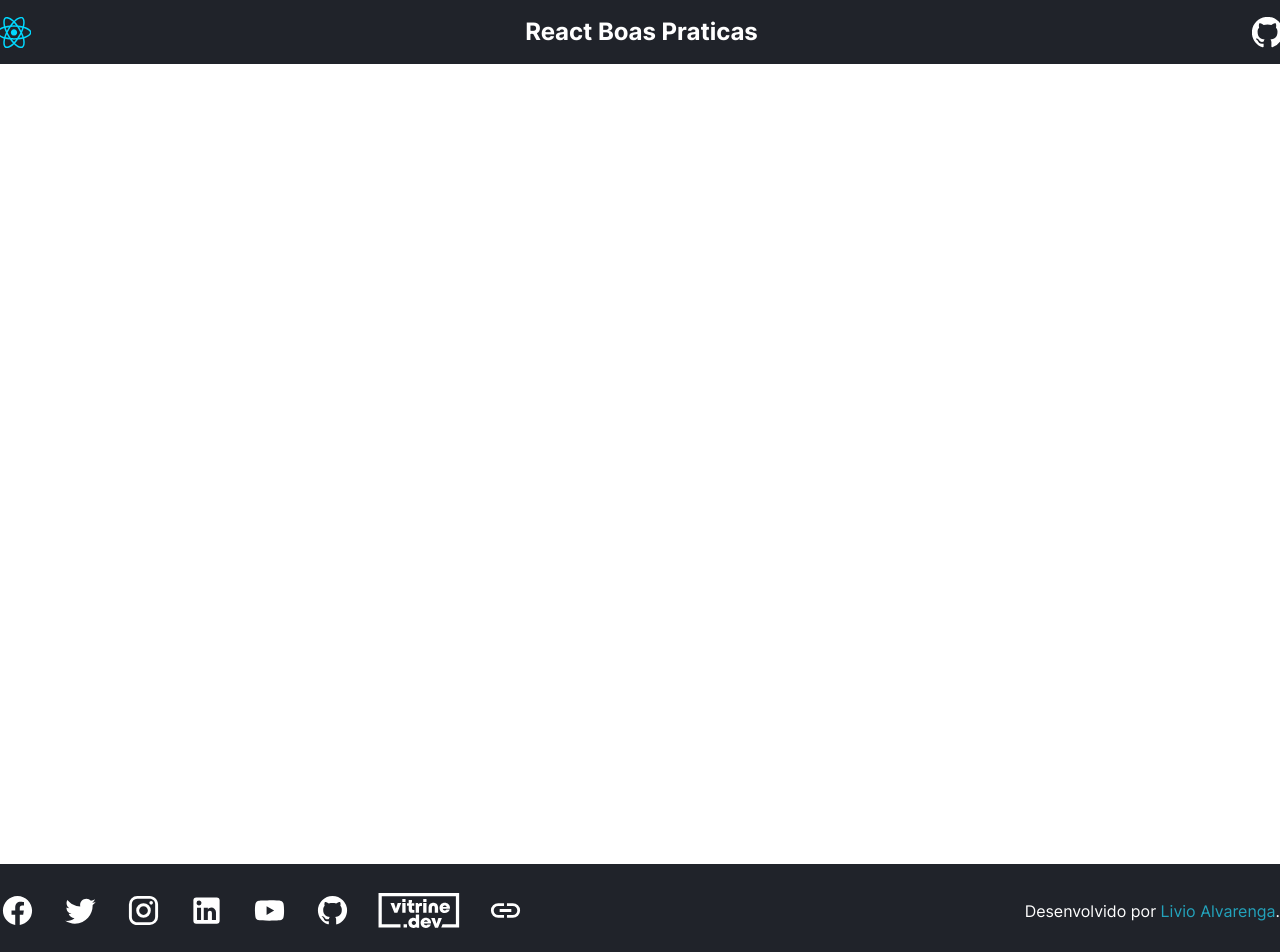
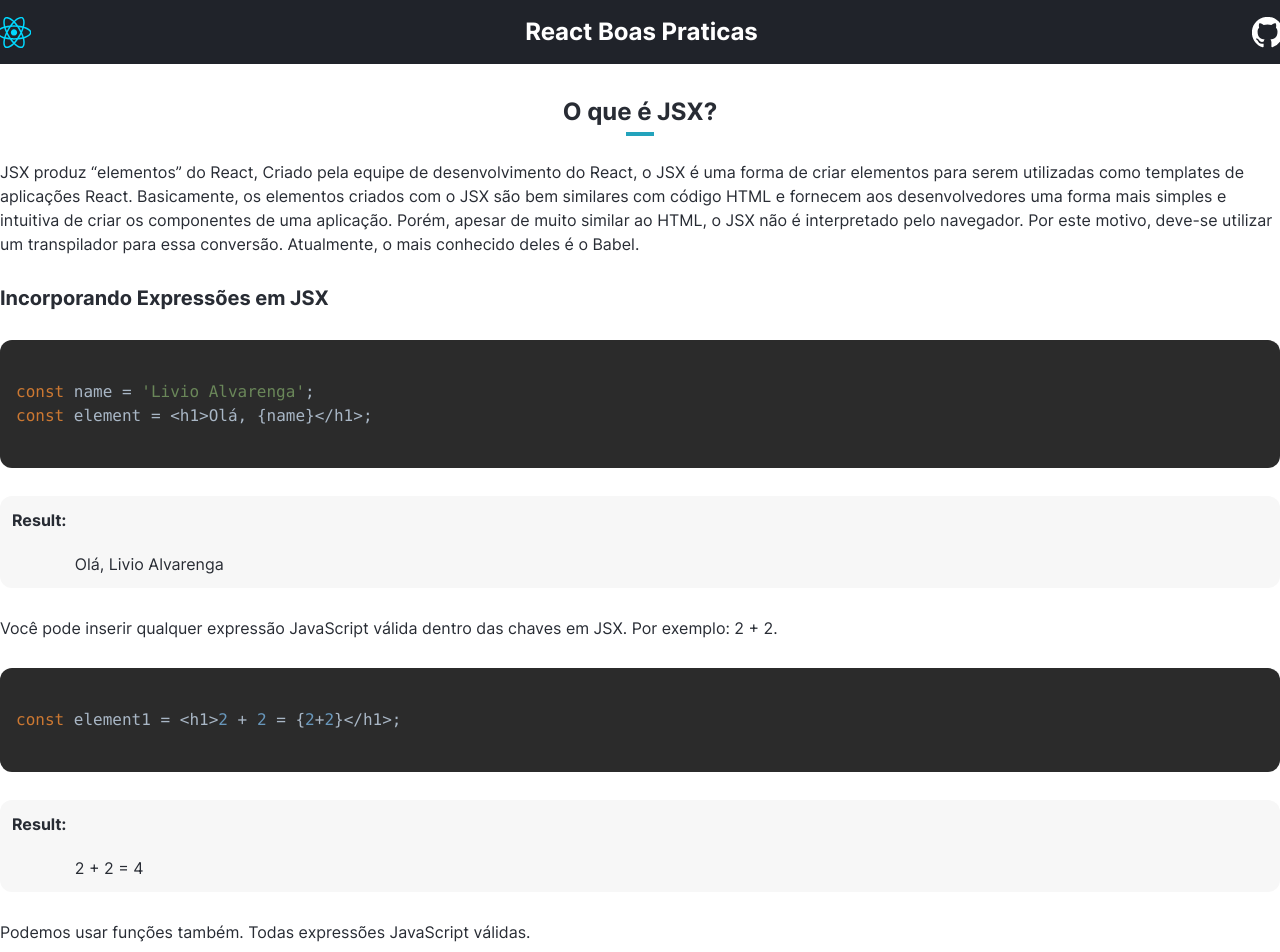
Before and after one commit to LivioAlvarenga/react-step-by-step, a React (Vite) app: page / in a window 1280 px wide. Shown: the top 952 px of the page. Built offline with nearby package versions, Linux system fonts and the light colour scheme.

Commit message:
add O que é JSX e componentes

```diff
--- a/package.json
+++ b/package.json
@@ -10,7 +10,8 @@
   },
   "dependencies": {
     "react": "^18.2.0",
-    "react-dom": "^18.2.0"
+    "react-dom": "^18.2.0",
+    "react-syntax-highlighter": "^15.5.0"
   },
   "devDependencies": {
     "@types/react": "^18.0.24",
--- a/src/App.jsx
+++ b/src/App.jsx
@@ -1,13 +1,85 @@
+import AddCode from "./components/AddCode";
 import Footer from "./components/Footer";
 import Header from "./components/Header";
+import ResultCode from "./components/ResultCode";
+import SubTitle from "./components/SubTitle";
+import TitleBottomBorder from "./components/TitleBottomBorder";
 
 function App() {
+  const code = `
+const name = 'Livio Alvarenga';
+const element = <h1>Olá, {name}</h1>;
+  `;
+  const name = "Livio Alvarenga";
+  const element = <h1>Olá, {name}</h1>;
+
+  const code1 = `
+const element1 = <h1>2 + 2 = {2+2}</h1>;
+  `;
+  const element1 = <h1>2 + 2 = {2 + 2}</h1>;
+
+  const code2 = `
+function formatName(user) {
+  return user.firstName + ' ' + user.lastName;
+}
+
+const user = {
+  firstName: 'Livio',
+  lastName: 'Alvarenga'
+};
+
+const element = (
+  <p>
+    Olá, {formatName(user)}!
+  </p>
+);
+  `;
+  function formatName(user) {
+    return user.firstName + " " + user.lastName;
+  }
+
+  const user = {
+    firstName: "Livio",
+    lastName: "Alvarenga",
+  };
+
   return (
     <>
       <Header />
-      <main className="h-screen">
-        <aside></aside>
+      <main className="min-h-screen px-5 lg:mx-auto lg:max-w-7xl lg:px-0">
+        <article>
+          <TitleBottomBorder borderBottomColor="bg-primaria" name="O que é JSX?" />
+          <p className="my-3">
+            JSX produz “elementos” do React, Criado pela equipe de desenvolvimento do
+            React, o JSX é uma forma de criar elementos para serem utilizadas como
+            templates de aplicações React. Basicamente, os elementos criados com o JSX são
+            bem similares com código HTML e fornecem aos desenvolvedores uma forma mais
+            simples e intuitiva de criar os componentes de uma aplicação. Porém, apesar de
+            muito similar ao HTML, o JSX não é interpretado pelo navegador. Por este
+            motivo, deve-se utilizar um transpilador para essa conversão. Atualmente, o
+            mais conhecido deles é o Babel.
+          </p>
+        </article>
+        <article>
+          <SubTitle text="Incorporando Expressões em JSX" />
+          <AddCode markdown={code} />
+          <ResultCode element={element} />
+          <p className="my-3">
+            Você pode inserir qualquer expressão JavaScript válida dentro das chaves em
+            JSX. Por exemplo: 2 + 2.
+          </p>
+          <AddCode markdown={code1} />
+          <ResultCode element={element1} />
+          <p className="my-3">
+            Podemos usar funções também. Todas expressões JavaScript válidas.
+          </p>
+          <AddCode markdown={code2} />
+          <ResultCode element={<p>{`Olá, ${formatName(user)}`}</p>} />
+        </article>
       </main>
+      {/* <aside>
+        <p>1.O que é JSX?</p>
+      </aside> */}
       <Footer />
     </>
   );
--- /dev/null
+++ b/src/components/AddCode.jsx
@@ -0,0 +1,17 @@
+import React from "react";
+import { Prism as SyntaxHighlighter } from "react-syntax-highlighter";
+import { darcula } from "react-syntax-highlighter/dist/esm/styles/prism";
+
+export default function AddCode(props) {
+  return (
+    <div className="my-7 w-full">
+      <SyntaxHighlighter
+        className="rounded-xl "
+        language="javascript"
+        style={darcula}
+        PreTag="pre"
+        children={props.markdown}
+      />
+    </div>
+  );
+}
--- /dev/null
+++ b/src/components/ResultCode.jsx
@@ -0,0 +1,10 @@
+import React from "react";
+
+export default function ResultCode(props) {
+  return (
+    <div className="my-7 w-full rounded-xl bg-dark p-3">
+      <p className="mb-5 font-bold">Result:</p>
+      <div className="w-[90%] m-auto">{props.element}</div>
+    </div>
+  );
+}
--- /dev/null
+++ b/src/components/SubTitle.jsx
@@ -0,0 +1,5 @@
+import React from "react";
+
+export default function SubTitle(props) {
+  return <h3 className="my-6 text-lg font-bold lg:my-7 lg:text-xl">{props.text}</h3>;
+}
--- /dev/null
+++ b/src/components/TitleBottomBorder.jsx
@@ -0,0 +1,16 @@
+export default function TitleBottomBorder(props) {
+  return (
+    <div className="relative my-7 lg:my-8">
+      <h2
+        className={`${
+          props.textColor ?? "text-inherit"
+        } text-center text-xl font-bold lg:text-2xl`}
+      >
+        {props.name}
+      </h2>
+      <span
+        className={`${props.borderBottomColor} absolute right-1/2 mt-1 h-1 w-6 translate-x-1/2 lg:w-7`}
+      ></span>
+    </div>
+  );
+}
```
Also changed, not shown: 1 other file (tests, documents, lock files or other folders).
